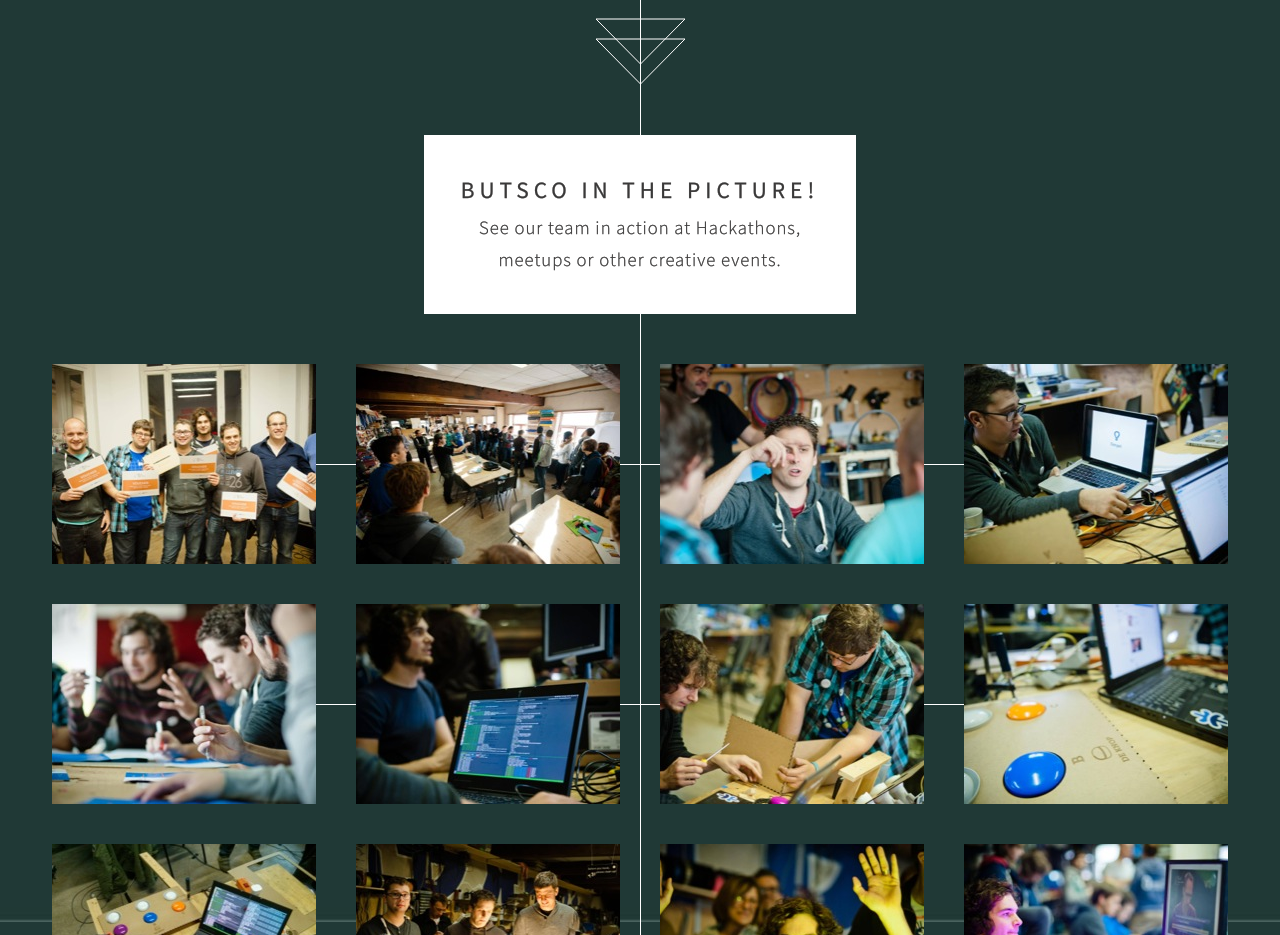
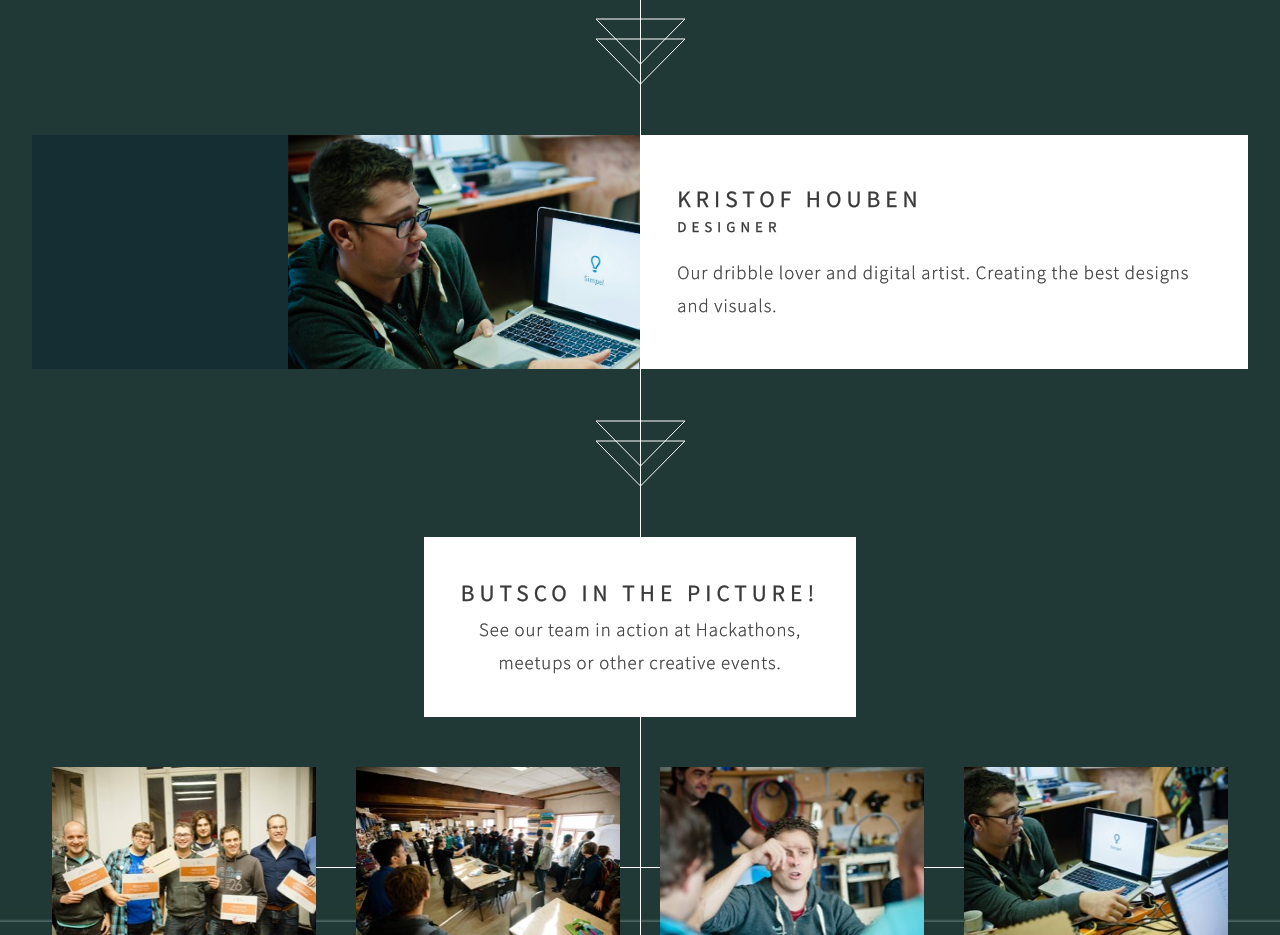
Before and after one commit to Butsco/butsco.github.io, a plain HTML site: page index.html in a window 1280 px wide. Shown: the part 2820-3755 px from the top of the page. Drawn offline with Linux system fonts and the light colour scheme.

Commit message:
Added kristof

```diff
--- a/index.html
+++ b/index.html
@@ -87,6 +87,17 @@
 				</div>
 			</article>
 
+			<article id="first" class="container box style1 right">
+				<a target="_blank" href="http://twitter.com/lukin0110" class="image full"><img src="images/kristof.jpg" alt="Kristof Houben" /></a>
+				<div class="inner">
+					<header>
+						<h2>Kristof Houben</h2>
+						<h3>Designer</h3>
+					</header>
+					<p>Our dribble lover and digital artist. Creating the best designs and visuals.</p>
+				</div>
+			</article>
+
 			<article class="container box style2">
 				<header>
 					<h2>Butsco in the picture!</h2>
@@ -94,7 +105,7 @@
 				</header>
 				<div class="inner gallery">
 					<div class="row flush">
-						<div class="3u"><a href="images/fulls/01.jpg" class="image full"><img src="images/thumbs/01.jpg" alt="" title="3th place at ht VRT Make-A-Thon" /></a></div>
+						<div class="3u"><a href="images/fulls/01.jpg" class="image full"><img src="images/thumbs/01.jpg" alt="" title="3th place at the VRT Make-A-Thon" /></a></div>
 						<div class="3u"><a href="images/fulls/02.jpg" class="image full"><img src="images/thumbs/02.jpg" alt="" title="Ready for a Hackathon" /></a></div>
 						<div class="3u"><a href="images/fulls/03.jpg" class="image full"><img src="images/thumbs/03.jpg" alt="" title="Tom explaining the details" /></a></div>
 						<div class="3u"><a href="images/fulls/04.jpg" class="image full"><img src="images/thumbs/04.jpg" alt="" title="Kristof showing the results" /></a></div>
@@ -108,7 +119,7 @@
 					<div class="row flush">
 						<div class="3u"><a href="images/fulls/09.jpg" class="image full"><img src="images/thumbs/09.jpg" alt="" title="Maarten coding the last lines" /></a></div>
 						<div class="3u"><a href="images/fulls/10.jpg" class="image full"><img src="images/thumbs/10.jpg" alt="" title="Testing our project" /></a></div>
-						<div class="3u"><a href="images/fulls/11.jpg" class="image full"><img src="images/thumbs/11.jpg" alt="" title="Bert is happy with rhe result" /></a></div>
+						<div class="3u"><a href="images/fulls/11.jpg" class="image full"><img src="images/thumbs/11.jpg" alt="" title="Bert is happy with the result" /></a></div>
 						<div class="3u"><a href="images/fulls/12.jpg" class="image full"><img src="images/thumbs/12.jpg" alt="" title="Bert playing our game" /></a></div>
 					</div>
 				</div>
```
Also changed, not shown: images/kristof.jpg (added).
